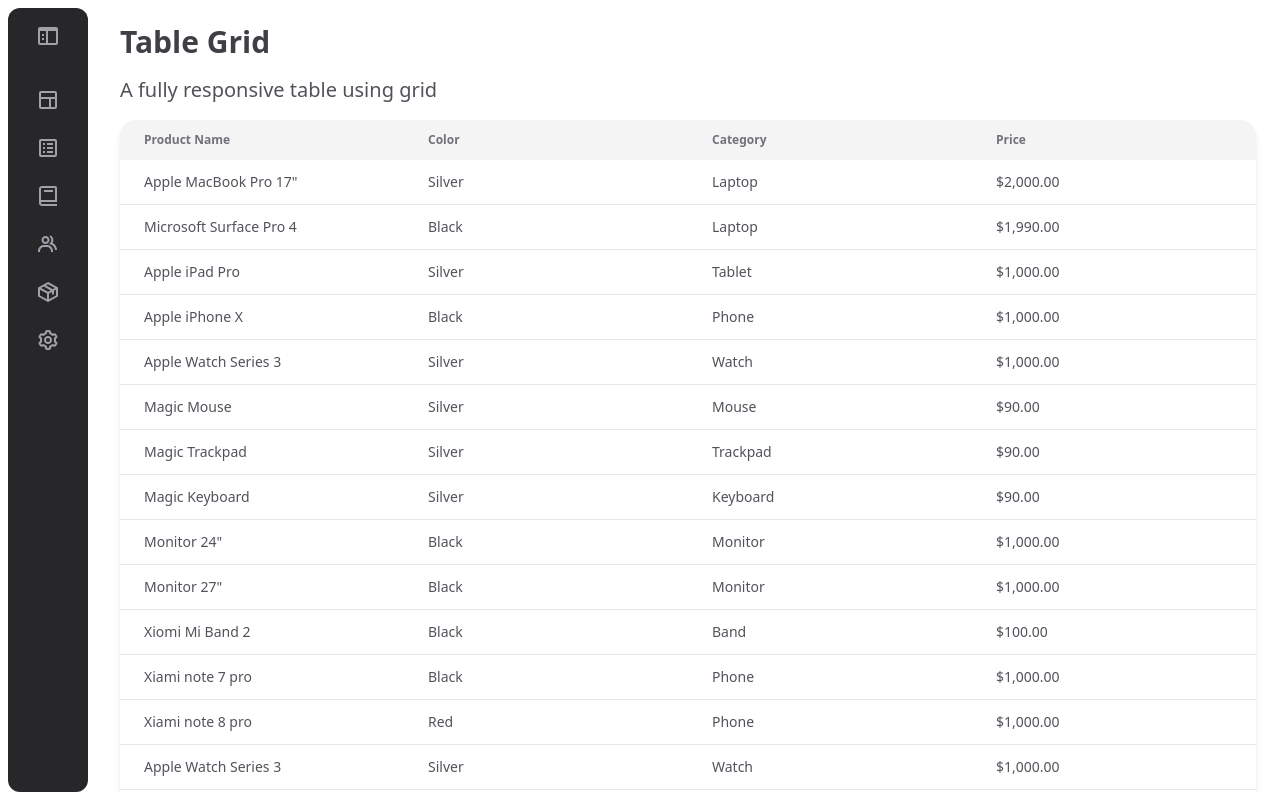
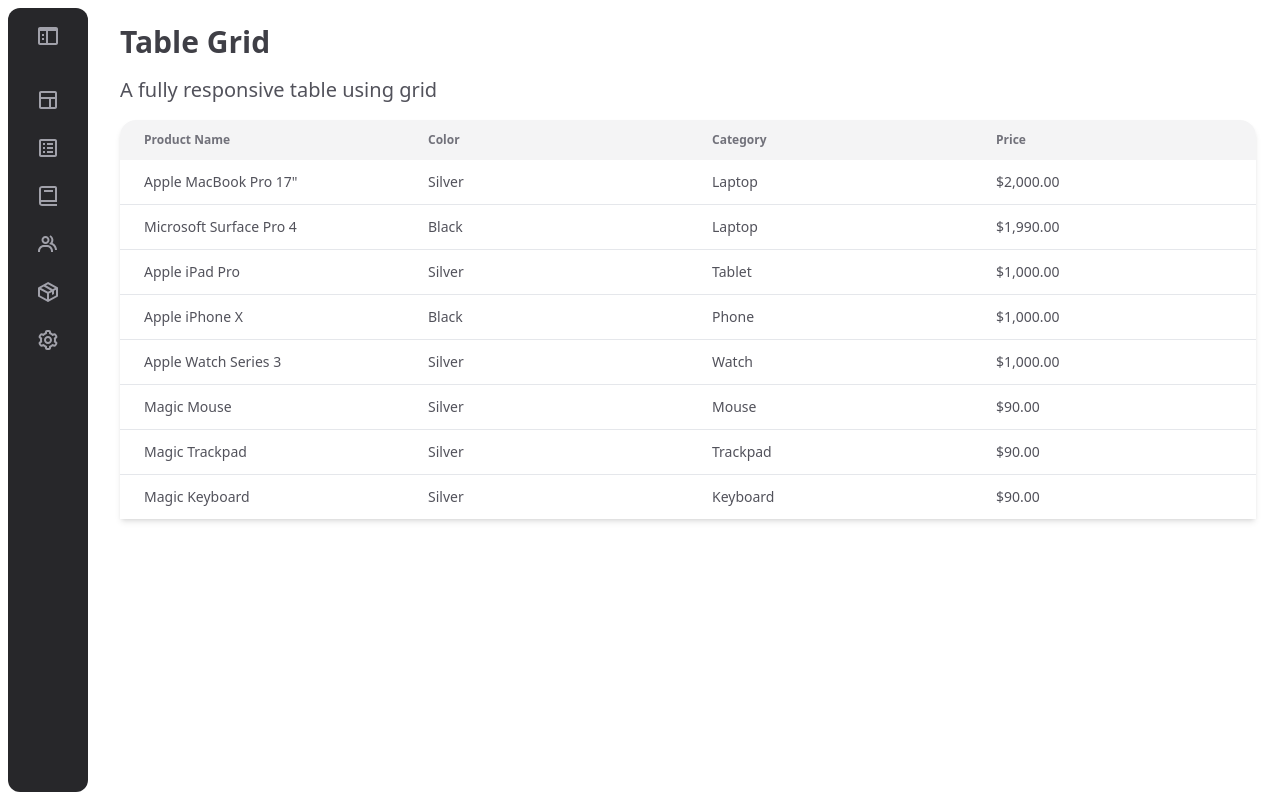
Before and after one commit to dantehduran/dashboard-next-tailwind, a Next.js app: page /table/grid in a window 1280 px wide. Built offline with nearby package versions, Linux system fonts and the light colour scheme.

Commit message:
tables bottom rounded none

```diff
--- a/components/table/Table.tsx
+++ b/components/table/Table.tsx
@@ -7,7 +7,7 @@
 
 const Table = ({ data, headers }: Props) => {
 	return (
-		<div className='relative overflow-x-auto rounded-2xl shadow-md'>
+		<div className='relative overflow-x-auto rounded-2xl rounded-b-none shadow-md'>
 			<table className='w-full text-left text-sm text-zinc-500'>
 				<thead className='bg-zinc-100 text-xs '>
 					<tr>
--- a/components/table/TableGrid.tsx
+++ b/components/table/TableGrid.tsx
@@ -6,7 +6,7 @@
 }
 const TableGrid = ({ data, headers }: Props) => {
 	return (
-		<div className='flex text-sm md:rounded-2xl md:shadow-md'>
+		<div className='flex text-sm md:rounded-2xl md:rounded-b-none md:shadow-md'>
 			<ol className=' grid w-full grid-cols-1 gap-4 sm:grid-cols-2 md:inline-block'>
 				{/* <!-- The first list item is the header of the table --> */}
 				<li className='item hidden rounded-t-2xl text-xs font-bold text-zinc-500 md:grid md:grid-cols-4 md:first:bg-zinc-100 '>
--- a/components/table/TableResponsive.tsx
+++ b/components/table/TableResponsive.tsx
@@ -7,8 +7,8 @@
 
 const TableResponsive = ({ data, headers }: Props) => {
 	return (
-		<div className='overflow-hidden sm:rounded-2xl '>
-			<table className='flex w-full flex-row flex-nowrap   text-zinc-500 sm:inline-table sm:bg-white sm:text-xs sm:shadow-md'>
+		<div className='overflow-hidden sm:rounded-2xl sm:rounded-b-none'>
+			<table className='flex w-full flex-row flex-nowrap text-zinc-500  sm:inline-table sm:bg-white sm:text-xs sm:shadow-md'>
 				<thead className='sm:border-x sm:border-t sm:bg-zinc-100'>
 					{data.map((_, index) => (
 						<tr
@@ -26,16 +26,16 @@
 						</tr>
 					))}
 				</thead>
-				<tbody className='flex-1 sm:flex-none'>
+				<tbody className='flex-1 sm:flex-none '>
 					{data.map((row, index) => (
 						<tr
 							key={index}
-							className='mb-2 flex flex-col flex-nowrap border sm:mb-0 sm:table-row sm:border-b'
+							className='mb-2 flex flex-col flex-nowrap border sm:mb-0 sm:table-row sm:border-b '
 						>
 							{Object.values(row).map((value, valueindex) => (
 								<td
 									key={valueindex}
-									className='truncate border-b p-3 last:border-b-0 sm:border-0 sm:px-6 sm:py-4'
+									className='truncate border-b p-3 last:border-b-0 sm:border-0 sm:px-6 sm:py-4 '
 								>
 									{value}
 								</td>
--- a/pages/table/grid.tsx
+++ b/pages/table/grid.tsx
@@ -9,7 +9,7 @@
 			<h3 className='pb-4 text-xl text-zinc-600'>
 				A fully responsive table using grid
 			</h3>
-			<TableGrid data={data} headers={headers} />
+			<TableGrid data={data.slice(0, 8)} headers={headers} />
 		</div>
 	);
 };
--- a/pages/table/responsive.tsx
+++ b/pages/table/responsive.tsx
@@ -9,7 +9,7 @@
 				Responsive Table
 			</h2>
 			<h3 className='pb-4 text-xl text-zinc-600'>A fully responsive table</h3>
-			<TableResponsive data={data} headers={headers} />
+			<TableResponsive data={data.slice(0, 8)} headers={headers} />
 		</div>
 	);
 };
```
